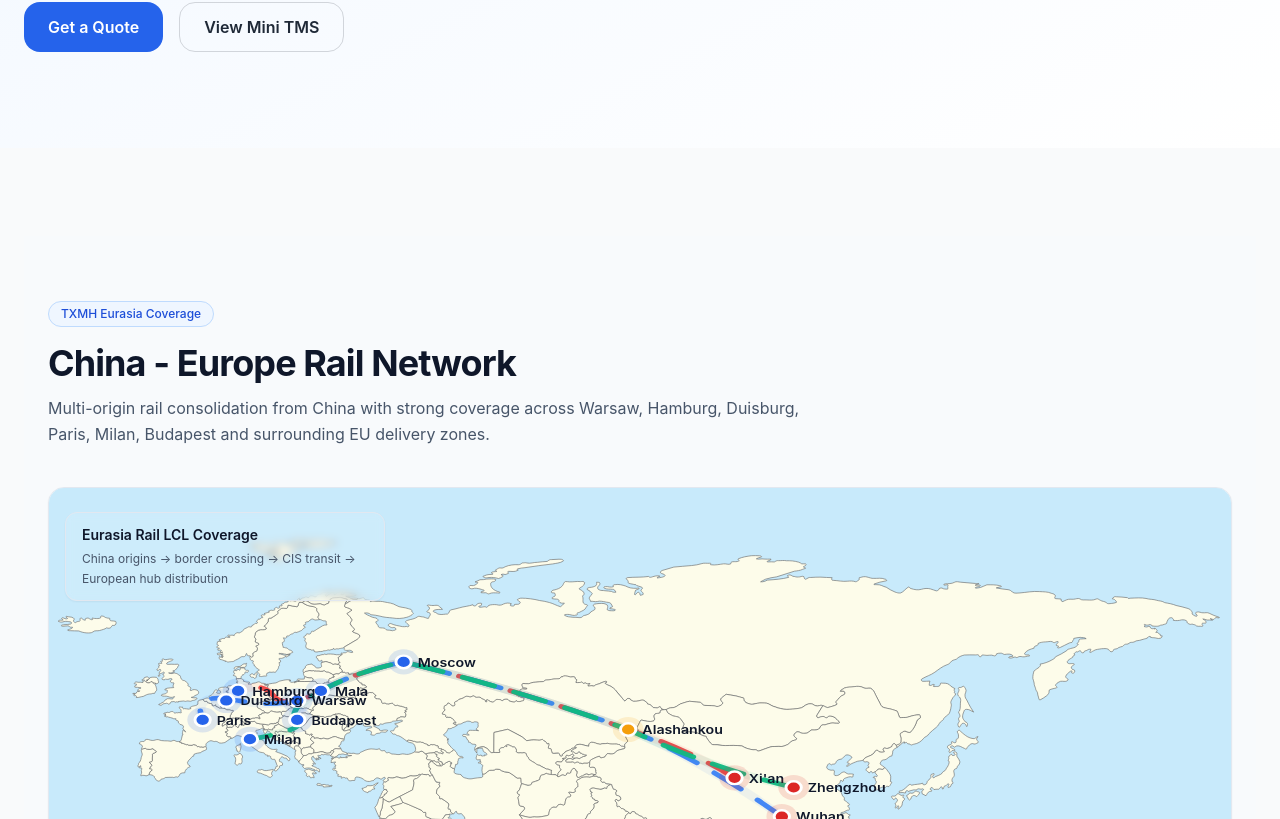
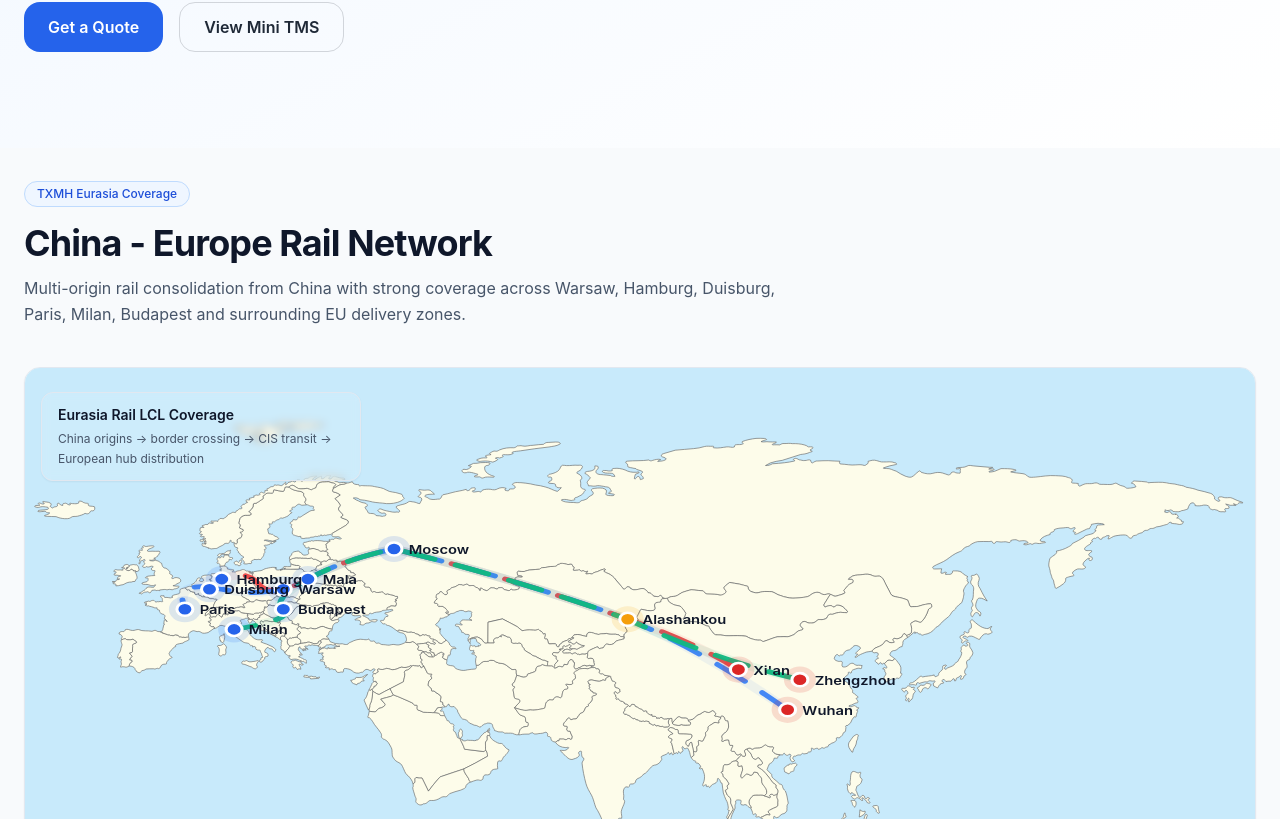
Before and after one commit to Bion3/txmh-eurasia-landing, a React (Vite) app: page / in a window 1280 px wide. Shown: the part 561-1380 px from the top of the page. Built offline with nearby package versions, Linux system fonts and the light colour scheme.

Commit message:
initial website upload

```diff
--- a/src/components/EurasiaMap.jsx
+++ b/src/components/EurasiaMap.jsx
@@ -3,7 +3,7 @@ import EurasiaMapSvg from "./EurasiaMapSvg";
 
 export default function EurasiaMap() {
   return (
-    <section className="py-16 bg-slate-50">
+    <section className="pt-8 pb-16 bg-slate-50">
       <div className="max-w-7xl mx-auto px-4 md:px-6">
         <div className="mb-8 md:mb-10">
           <div className="inline-flex items-center rounded-full border border-blue-200 bg-blue-50 px-3 py-1 text-xs font-medium text-blue-700">
--- a/src/page/HomePage.jsx
+++ b/src/page/HomePage.jsx
@@ -64,13 +64,7 @@ export default function HomePage({
       </section>
 
       {/* Coverage Map */}
-      <section className="bg-gray-50 py-14">
-        <div className="max-w-7xl mx-auto px-4 md:px-6">
-          <h2 className="text-3xl font-bold text-gray-900 mb-4">{text.home.coverageTitle}</h2>
-          <p className="text-gray-600 max-w-4xl leading-8 mb-8">{text.home.coverageText}</p>
-          <EurasiaMap />
-        </div>
-      </section>
+      <EurasiaMap />
 
       {/* Services */}
       <section className="max-w-7xl mx-auto px-4 md:px-6 py-14">
```
